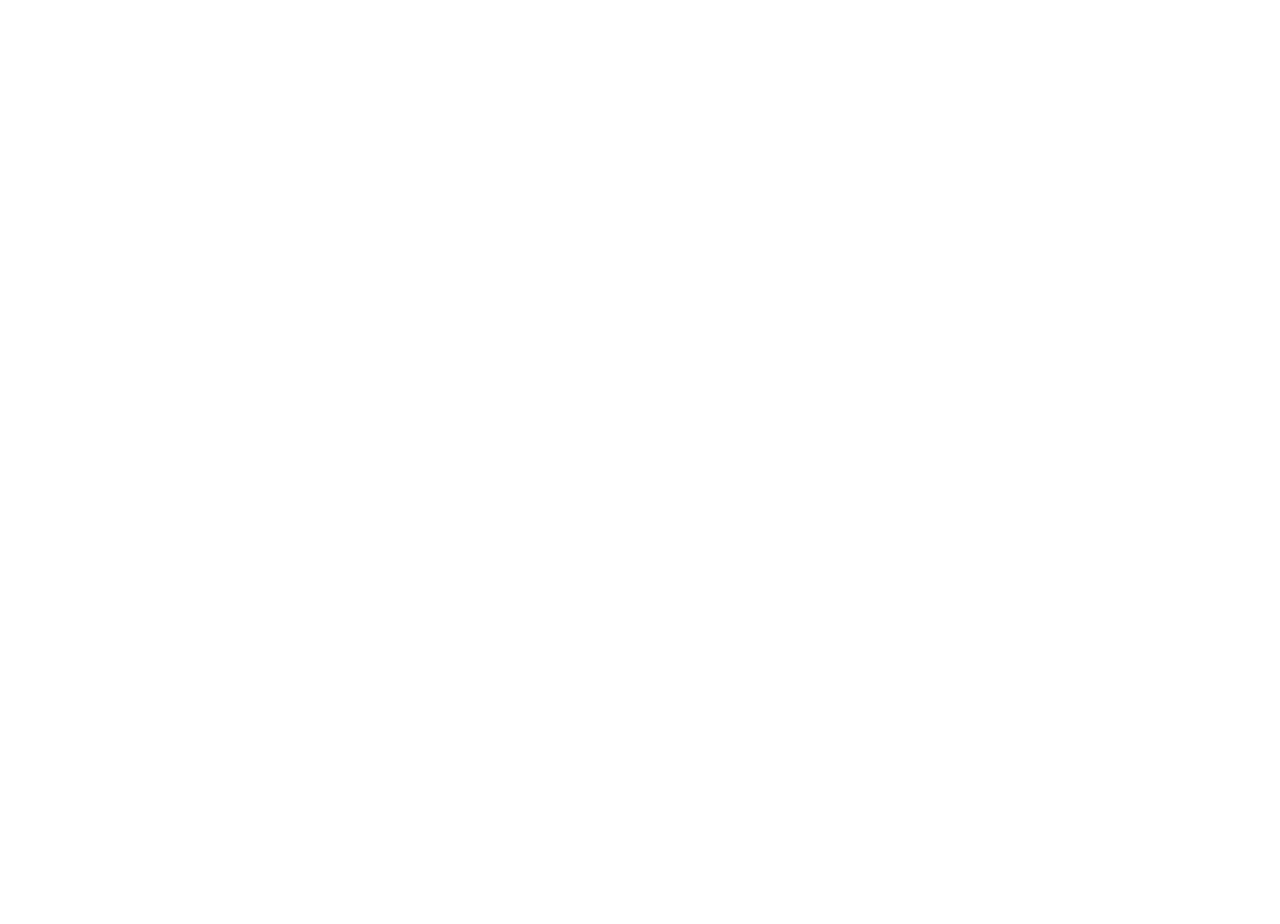
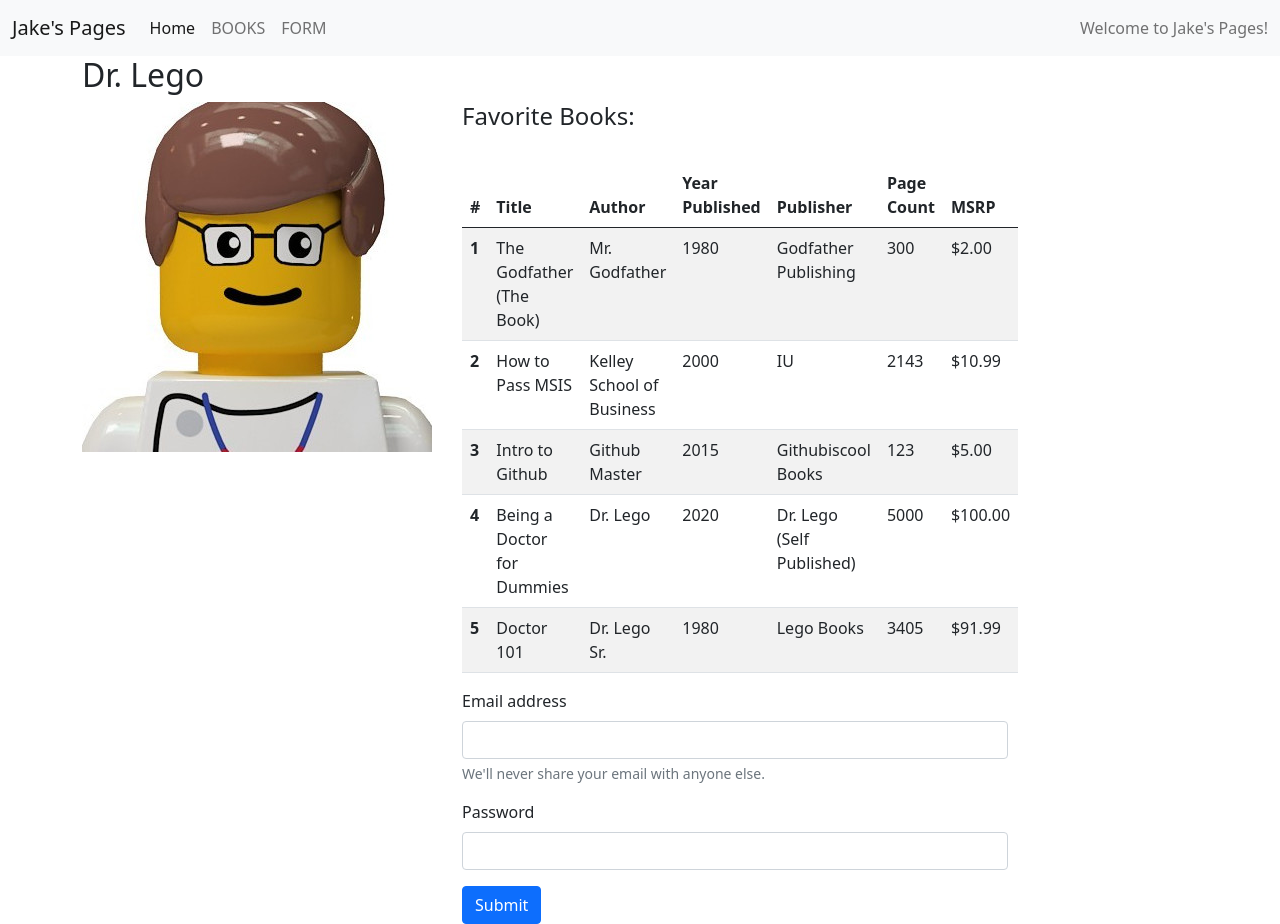
Before and after one commit to iu-msis/1-html-review-jakejose, a plain HTML site: page public/books.html in a window 1280 px wide. Before the commit the page ends 800 px from the top, so only its background shows below. Drawn offline with nearby package versions, Linux system fonts and the light colour scheme.

Commit message:
Setting up form

```diff
--- a/public/books.html
+++ b/public/books.html
@@ -1,12 +1,133 @@
-<!DOCTYPE html>
+<!doctype html>
 <html lang="en">
-<head>
-    <meta charset="UTF-8">
-    <meta http-equiv="X-UA-Compatible" content="IE=edge">
-    <meta name="viewport" content="width=device-width, initial-scale=1.0">
-    <title>Document</title>
-</head>
-<body>
+  <head>
+    <!-- Required meta tags -->
+    <meta charset="utf-8">
+    <meta name="viewport" content="width=device-width, initial-scale=1">
 
-</body>
+    <!-- Bootstrap CSS -->
+    <link href="https://cdn.jsdelivr.net/npm/bootstrap@5.1.0/dist/css/bootstrap.min.css" rel="stylesheet" integrity="sha384-KyZXEAg3QhqLMpG8r+8fhAXLRk2vvoC2f3B09zVXn8CA5QIVfZOJ3BCsw2P0p/We" crossorigin="anonymous">
+
+    <title>Jake's HTML Pages</title>
+  </head>
+  <body>
+
+        <!-- index navbar -->
+    <nav class="navbar navbar-expand-lg navbar-light bg-light">
+      <div class="container-fluid">
+        <a class="navbar-brand" href="index.html">Jake's Pages</a>
+        <button class="navbar-toggler" type="button" data-bs-toggle="collapse" data-bs-target="#navbarText" aria-controls="navbarText" aria-expanded="false" aria-label="Toggle navigation">
+          <span class="navbar-toggler-icon"></span>
+        </button>
+        <div class="collapse navbar-collapse" id="navbarText">
+          <ul class="navbar-nav me-auto mb-2 mb-lg-0">
+            <li class="nav-item">
+              <a class="nav-link active" aria-current="page" href="index.html">Home</a>
+            </li>
+            <li class="nav-item">
+              <a class="nav-link" href="books.html">BOOKS</a>
+            </li>
+            <li class="nav-item">
+              <a class="nav-link" href="form.html">FORM</a>
+            </li>
+          </ul>
+          <span class="navbar-text">
+            Welcome to Jake's Pages!
+          </span>
+        </div>
+      </div>
+    </nav>
+
+    <!-- columns -->
+    <div class="container">
+        <div class="row">
+          <div class="col-9"><h2>Dr. Lego</h2></div>
+          <div class="col-4"><img src="img/lego.jpeg" alt="lego"></div>
+          <div class="col-6"><h4>Favorite Books:</h4><br>
+            <!-- book table -->
+            <table class="table table-striped">
+                <thead>
+                  <tr>
+                    <th scope="col">#</th>
+                    <th scope="col">Title</th>
+                    <th scope="col">Author</th>
+                    <th scope="col">Year Published</th>
+                    <th scope="col">Publisher</th>
+                    <th scope="col">Page Count</th>
+                    <th scope="col">MSRP</th>
+                  </tr>
+                </thead>
+                <tbody>
+                  <tr>
+                    <th scope="row">1</th>
+                    <td>The Godfather (The Book)</td>
+                    <td>Mr. Godfather</td>
+                    <td>1980</td>
+                    <td>Godfather Publishing</td>
+                    <td>300</td>
+                    <td>$2.00</td>
+                  </tr>
+                  <tr>
+                    <th scope="row">2</th>
+                    <td>How to Pass MSIS</td>
+                    <td>Kelley School of Business</td>
+                    <td>2000</td>
+                    <td>IU</td>
+                    <td>2143</td>
+                    <td>$10.99</td>
+                  </tr>
+                  <tr>
+                    <th scope="row">3</th>
+                    <td>Intro to Github</td>
+                    <td>Github Master</td>
+                    <td>2015</td>
+                    <td>Githubiscool Books</td>
+                    <td>123</td>
+                    <td>$5.00</td>
+                  </tr>
+                  <tr>
+                    <th scope="row">4</th>
+                    <td>Being a Doctor for Dummies</td>
+                    <td>Dr. Lego</td>
+                    <td>2020</td>
+                    <td>Dr. Lego (Self Published)</td>
+                    <td>5000</td>
+                    <td>$100.00</td>
+                  </tr>
+                  <tr>
+                    <th scope="row">5</th>
+                    <td>Doctor 101</td>
+                    <td>Dr. Lego Sr.</td>
+                    <td>1980</td>
+                    <td>Lego Books</td>
+                    <td>3405</td>
+                    <td>$91.99</td>
+                  </tr>
+                </tbody>
+              </table>
+              <!-- Reference for input types: https://developer.mozilla.org/en-US/docs/Web/HTML/Element/input -->
+              <!-- Form -->
+              <form>
+                <div class="mb-3">
+                  <label for="exampleInputEmail1" class="form-label">Email address</label>
+                  <input type="email" class="form-control" id="exampleInputEmail1" aria-describedby="emailHelp">
+                  <div id="emailHelp" class="form-text">We'll never share your email with anyone else.</div>
+                </div>
+                <div class="mb-3">
+                  <label for="exampleInputPassword1" class="form-label">Password</label>
+                  <input type="password" class="form-control" id="exampleInputPassword1">
+                </div>
+                <button type="submit" class="btn btn-primary">Submit</button>
+              </form>
+            </div>
+        </div>
+      </div>
+
+
+
+    <!-- Option 1: Bootstrap Bundle with Popper -->
+    <script src="https://cdn.jsdelivr.net/npm/bootstrap@5.1.0/dist/js/bootstrap.bundle.min.js" integrity="sha384-U1DAWAznBHeqEIlVSCgzq+c9gqGAJn5c/t99JyeKa9xxaYpSvHU5awsuZVVFIhvj" crossorigin="anonymous"></script>
+    <script src ='js/randomuser.js'?></script>
+
+  </body>
 </html>
```
Also changed, not shown: public/form.html (+46 -0 lines), public/index.html (+3 -11 lines).
